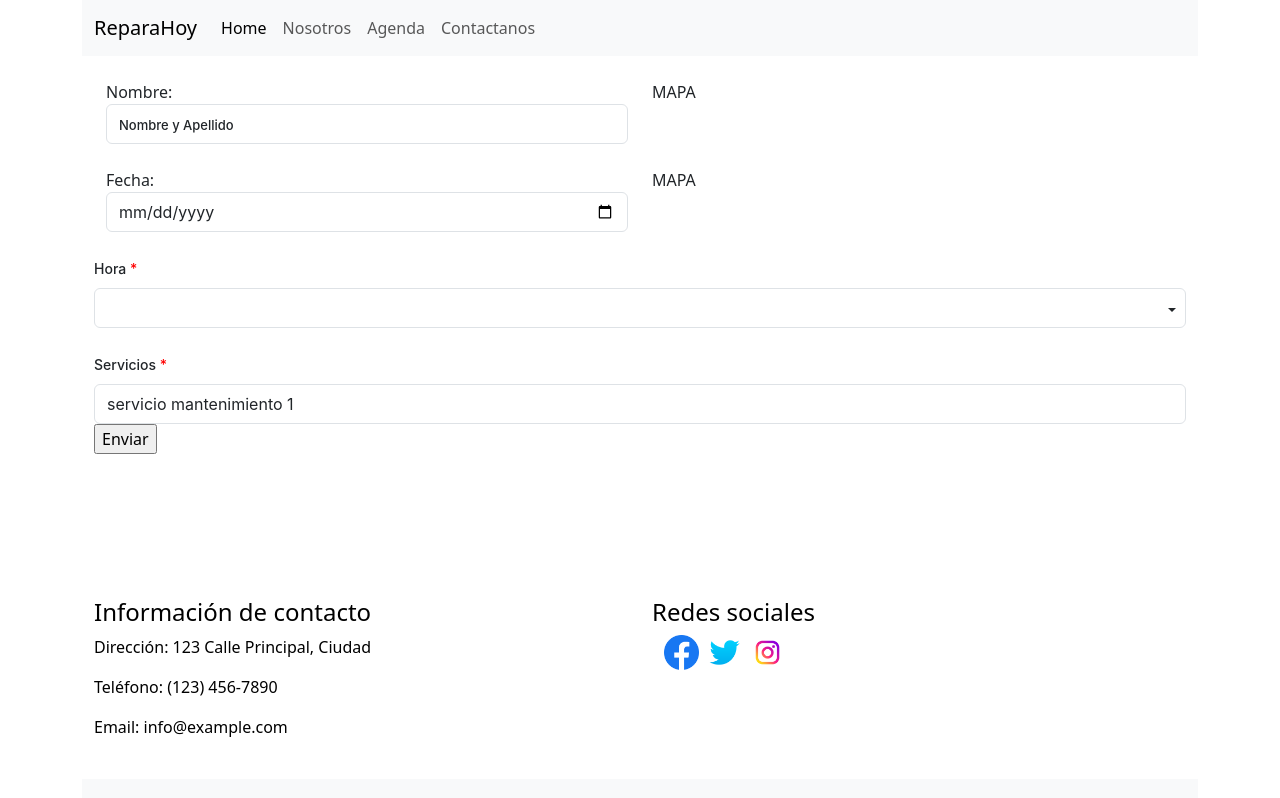
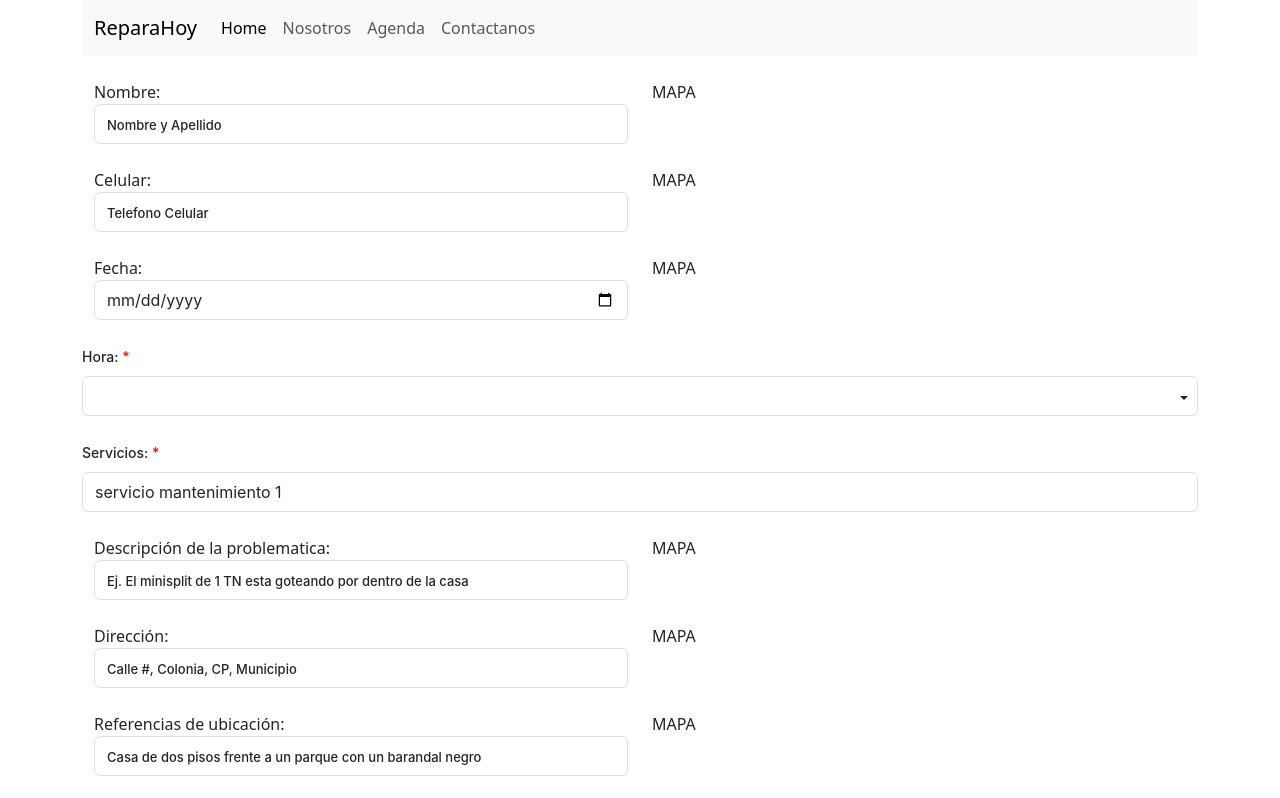
Before and after one commit to ivonnemorenoa/service-booker-web, an Angular app: page /request-page in a window 1280 px wide. Shown: the top 798 px of the page. Built offline with nearby package versions, Linux system fonts and the light colour scheme.

Commit message:
fields completed on request

```diff
--- a/src/core/pages/contact-page/contact-page.component.css
+++ b/src/core/pages/contact-page/contact-page.component.css
@@ -1,6 +1,3 @@
-.invalid {
-
-    .form-controls {
+/* .form-control {
         border-color: #dc3545;
-    }
-}
+    } */
--- a/src/core/pages/contact-page/contact-page.component.html
+++ b/src/core/pages/contact-page/contact-page.component.html
@@ -8,7 +8,7 @@
         <input type="text" class="form-control" id="email" formControlName="email" placeholder="Correo electronico">
     </app-input-group><br>
     <app-input-group [label]="'Telefono:'"  [fc]="form.controls.phone">
-        <input type="text" class="form-control" id="phone" formControlName="phone" placeholder="Telefono">
+        <input type="text" class="form-control" id="phone" formControlName="phone" placeholder="Telefono celular">
     </app-input-group><br>
     <app-input-group [label]="'Comentarios:'"  [fc]="form.controls.comments">
         <textarea class="form-control" id="comments" formControlName="comments" placeholder="Comentarios"></textarea>
--- a/src/core/pages/contact-page/contact-page.component.ts
+++ b/src/core/pages/contact-page/contact-page.component.ts
@@ -29,20 +29,17 @@ export class ContactPageComponent {
 	});
 
 	constructor(
-		private formBuilder: FormBuilder
-	) {
-
-
+		private formBuilder: FormBuilder) {
 
 	}
 
 	ngAfterViewInit() {
 
-
 	}
 
 	onSubmit() {
-		console.log(this.form.value.name);
-
+		if (this.form.get('email')?.touched){
+			console.log(this.form.value.name);
+		}
 	}
 }
--- a/src/core/pages/request-page/request-page.component.css
+++ b/src/core/pages/request-page/request-page.component.css
@@ -1,5 +1,5 @@
-.container-lg {
+/* .container-request {
     display: flex;
     flex-direction: column;
     align-items: center;
-}
+} */
--- a/src/core/pages/request-page/request-page.component.html
+++ b/src/core/pages/request-page/request-page.component.html
@@ -1,23 +1,40 @@
-<div class="container-md">
+<div class="container-request">
+
     <form [formGroup]="form" (ngSubmit)="onSubmit()">
-
         <app-input-group [label]="'Nombre:'" [fc]="name">
             <input type="text" class="form-control" id="name" formControlName="name" placeholder="Nombre y Apellido">
+        </app-input-group>
+        <br>
+        <app-input-group [label]="'Celular:'" [fc]="phone">
+            <input type="text" class="form-control" id="phone" formControlName="phone" placeholder="Telefono Celular">
         </app-input-group>
         <br>
         <app-input-group [label]="'Fecha:'" [fc]="date">
             <input type="date" class="form-control" id="date" formControlName="date" placeholder="fecha">
         </app-input-group>
         <br>
-        <app-form-group [id]="'time'" [title]="'Hora'" [abstractControl]="time.controls['value']">
+        <app-form-group [id]="'time'" [title]="'Hora:'" [abstractControl]="time.controls['value']">
             <app-form-control-select [id]="'time'" [formGroup]="time">
             </app-form-control-select>
         </app-form-group>
         <br>
-        <app-form-group [id]="'services'" [title]="'Servicios'" [abstractControl]="services">
+        <app-form-group [id]="'services'" [title]="'Servicios:'" [abstractControl]="services">
             <app-form-control-select-multi [id]="'services'" [options]="servicesTypes" placeholder="Servicios">
             </app-form-control-select-multi>
         </app-form-group>
+        <br>
+        <app-input-group [label]="'Descripción de la problematica:'" [fc]="problem">
+            <input type="text" class="form-control" id="problem" formControlName="problem" placeholder="Ej. El minisplit de 1 TN esta goteando por dentro de la casa">
+        </app-input-group>
+        <br>
+        <app-input-group [label]="'Dirección:'" [fc]="address">
+            <input type="text" class="form-control" id="address" formControlName="address" placeholder="Calle #, Colonia, CP, Municipio ">
+        </app-input-group>
+        <br>
+        <app-input-group [label]="'Referencias de ubicación:'" [fc]="references">
+            <input type="text" class="form-control" id="references" formControlName="references" placeholder="Casa de dos pisos frente a un parque con un barandal negro ">
+        </app-input-group>
+        <br>
         <input type="submit" value="Enviar">
 
     </form>
```
